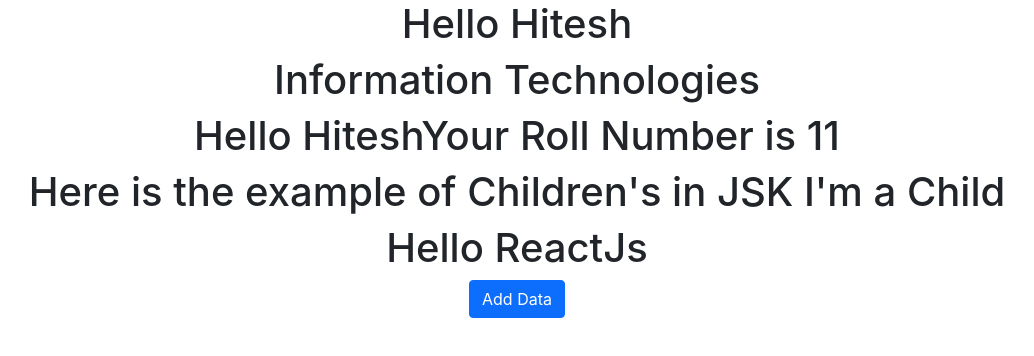
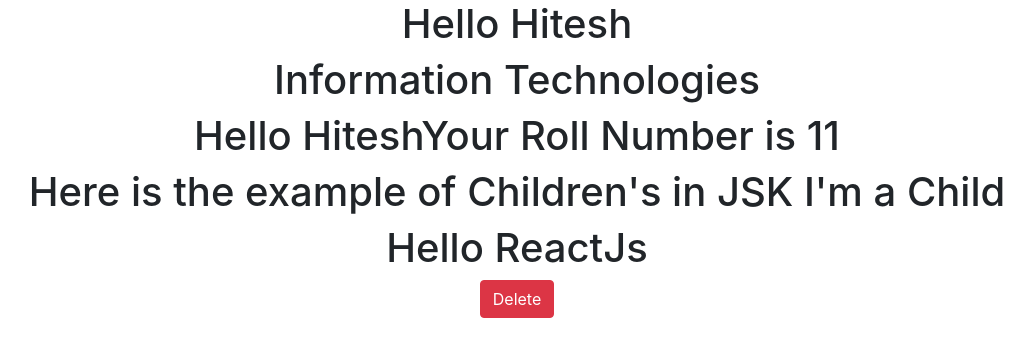
Before and after one commit to hitesh-fluxbyte/React-Crud-App, a React (Create React App) app in the folder my-app-test/: page / in a window 1280 px wide. Shown: the top 356 px of the page, without its empty margins (123-1157 px from the left). Built offline with nearby package versions, Linux system fonts and the light colour scheme.

Commit message:
Passing Argument on onclick event

```diff
--- a/my-app-test/src/App.js
+++ b/my-app-test/src/App.js
@@ -18,7 +18,6 @@
 // Class Based
 class App extends React.Component {
   render() {
-    console.log("App Render");
     return (
       <>
         <StateWithoutConstructor />
--- a/my-app-test/src/OnClick.js
+++ b/my-app-test/src/OnClick.js
@@ -5,22 +5,26 @@
   constructor(props) {
     super(props);
     this.state = {
+      Id: 1,
       Name: " ReactJs",
       Tech: "JavaScript",
     };
     // this.handleClick = this.handleClick.bind(this);
   }
-  handleClick = () => {
-    console.log("Button Clicked", this);
+  handleClick = (Id) => {
+    console.log("Button Clicked", Id, this);
     this.setState({ Name: " Jay" });
   };
+
+  handleClickArg = () =>{
+    this.handleClick(this.state.Id);
+  };
   render() {
-    console.log(this.state.Name)
     return (
       <div className="App">
         <h1>Hello{this.state.Name}</h1>
-        <button className="btn btn-primary" onClick={this.handleClick}>
-          Add Data
+        <button className="btn btn-danger" onClick={this.handleClickArg}>
+          Delete
         </button>
       </div>
     );
```
